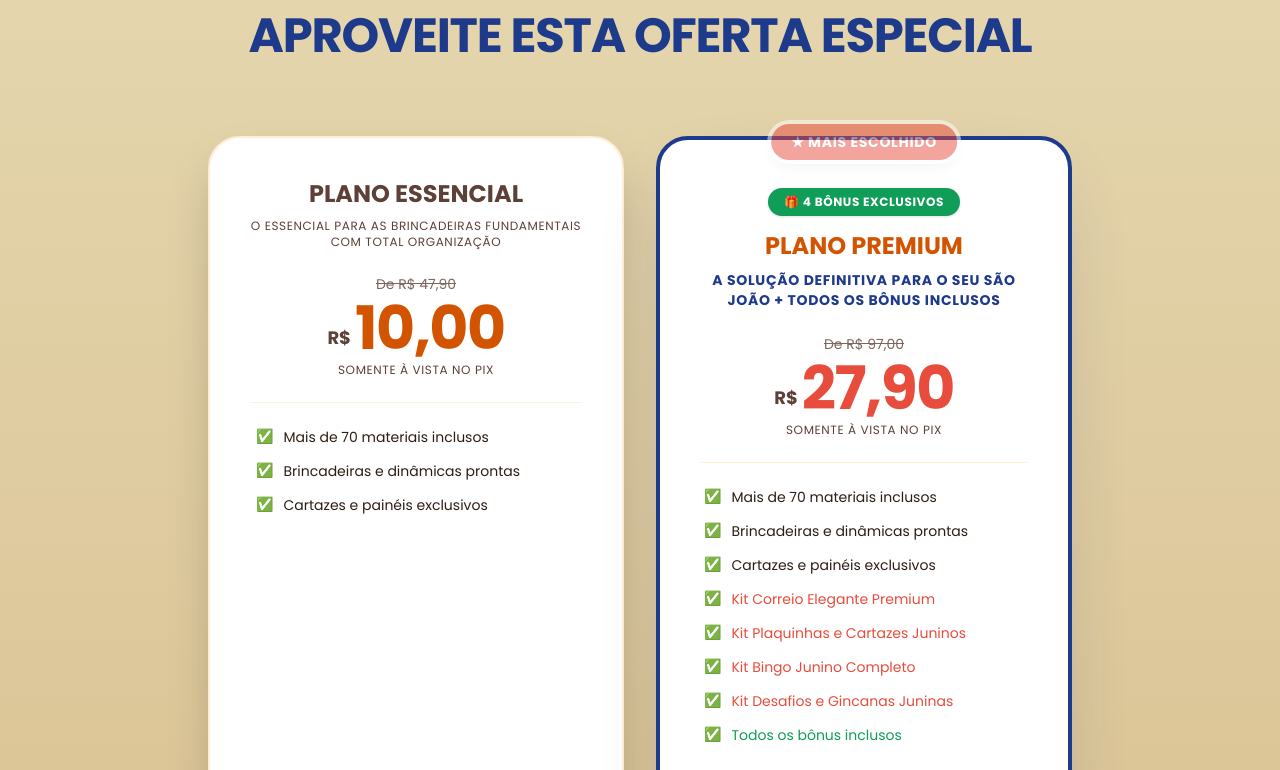
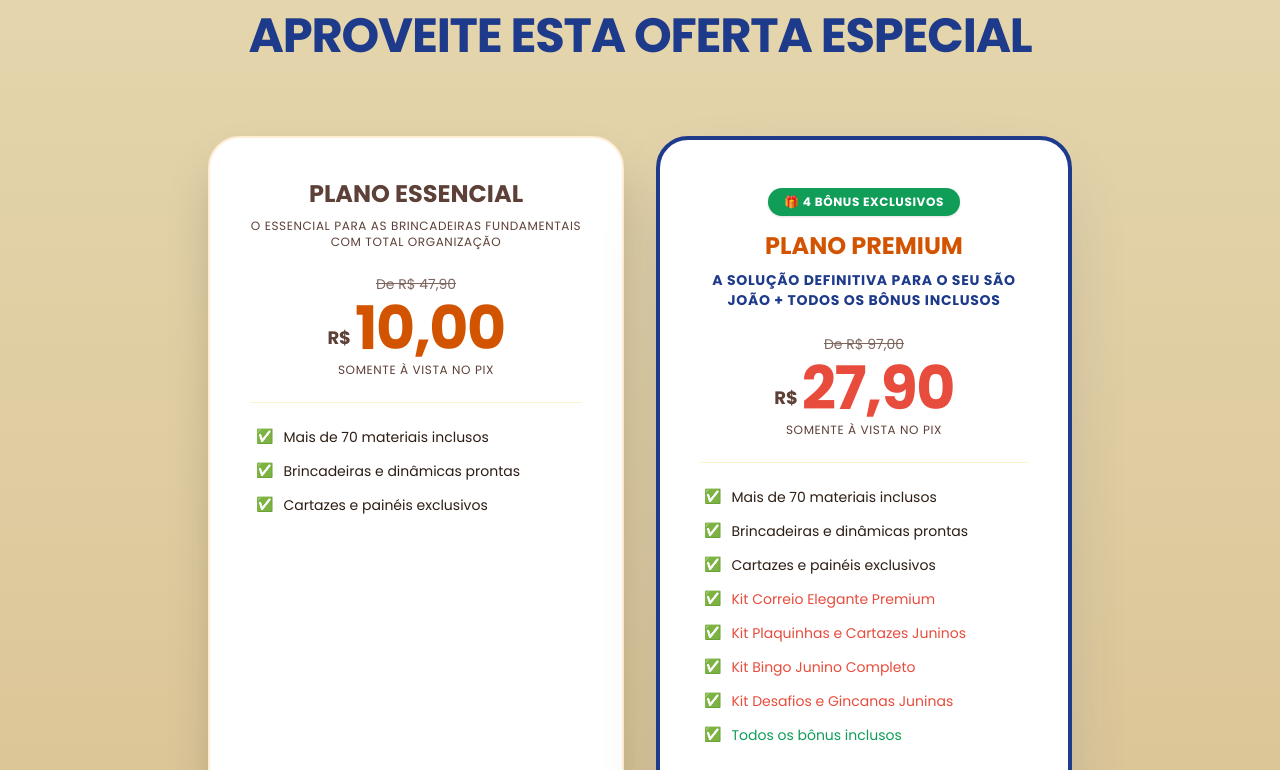
Before and after one commit to ruansolange13-lang/FESTAJUNINA01, a React (Vite) app: page / in a window 1280 px wide. Shown: the part 6440-7210 px from the top of the page. Built offline with nearby package versions, Linux system fonts and the light colour scheme.

Commit message:
Update teacher photo and remove ★ MAIS ESCOLHIDO badge from Premium plan

```diff
--- a/src/App.tsx
+++ b/src/App.tsx
@@ -31,7 +31,7 @@ import UpsellModal from './components/UpsellModal';
 import VSLPlayer from './components/VSLPlayer';
 
 // Import local generated images
-import avatarProfessora from './assets/images/avatar_professora_1780095735123.webp';
+import avatarProfessora from './assets/images/avatar_professora_nova_uploaded.jpg';
 import mockupPremium from './assets/images/mockup_premium_1780095770029.webp';
 import seloGarantia from './assets/images/selo_garantia_7_dias_novo_gold.png';
 
@@ -720,11 +720,6 @@ export default function App() {
 
           {/* Plano Premium */}
           <div className="bg-white rounded-[2rem] p-6 sm:p-8 md:p-10 border-4 border-[#1e3a8a] shadow-[0_30px_80px_-30px_rgba(30,58,138,0.3)] flex flex-col justify-between text-center relative mt-5 transition-transform duration-300 hover:scale-[1.01]">
-            {/* Popular Badge */}
-            <span className="absolute -top-4 left-1/2 -translate-x-1/2 bg-[#e74c3c] text-white px-5 py-2 rounded-full font-black text-xs sm:text-sm shadow-lg whitespace-nowrap z-10 ring-4 ring-white animate-pulse tracking-wider">
-              ★ MAIS ESCOLHIDO
-            </span>
-
             <div>
               {/* Green Bonus Badge */}
               <div className="flex justify-center mb-3.5 mt-2">
```
Also changed, not shown: src/assets/images/avatar_professora_nova_uploaded.jpg (added).
